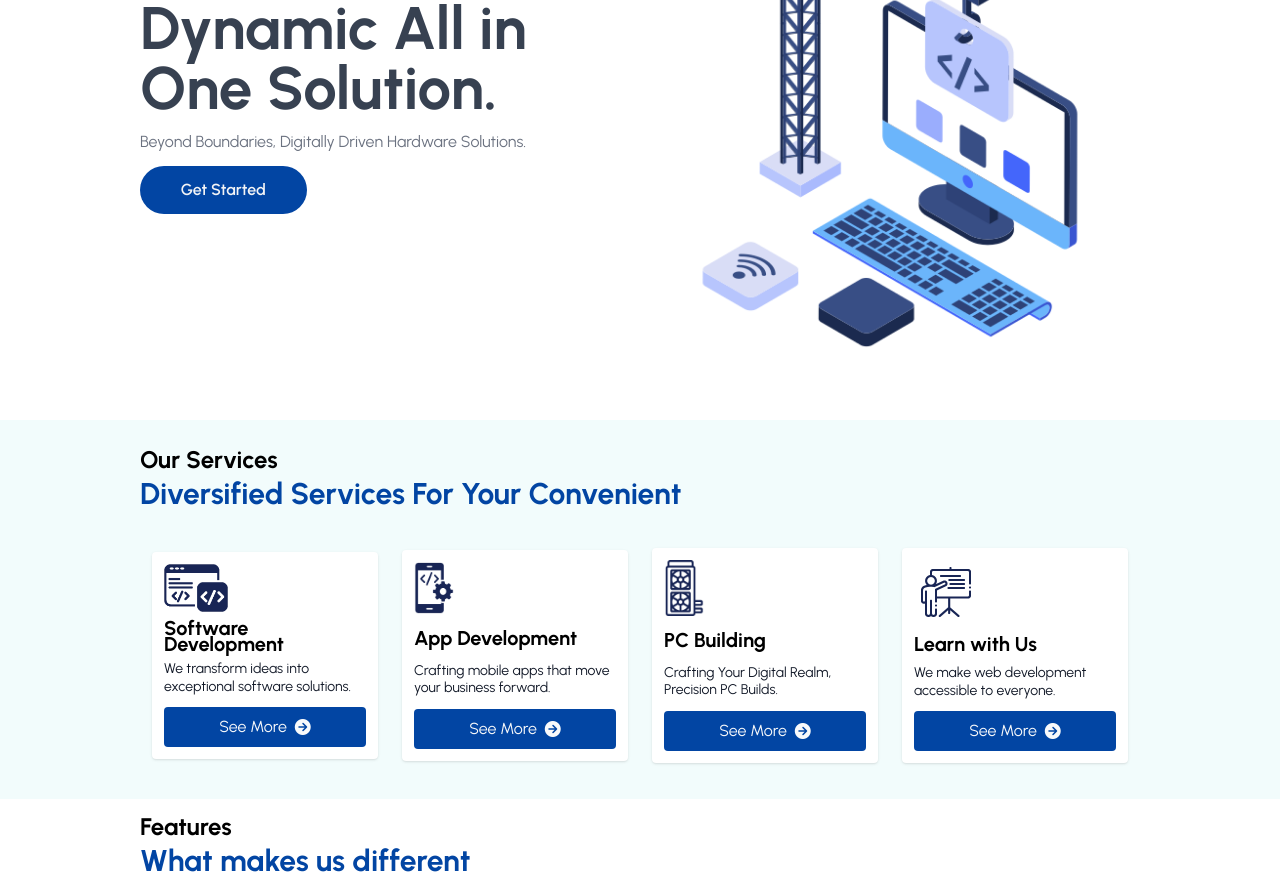
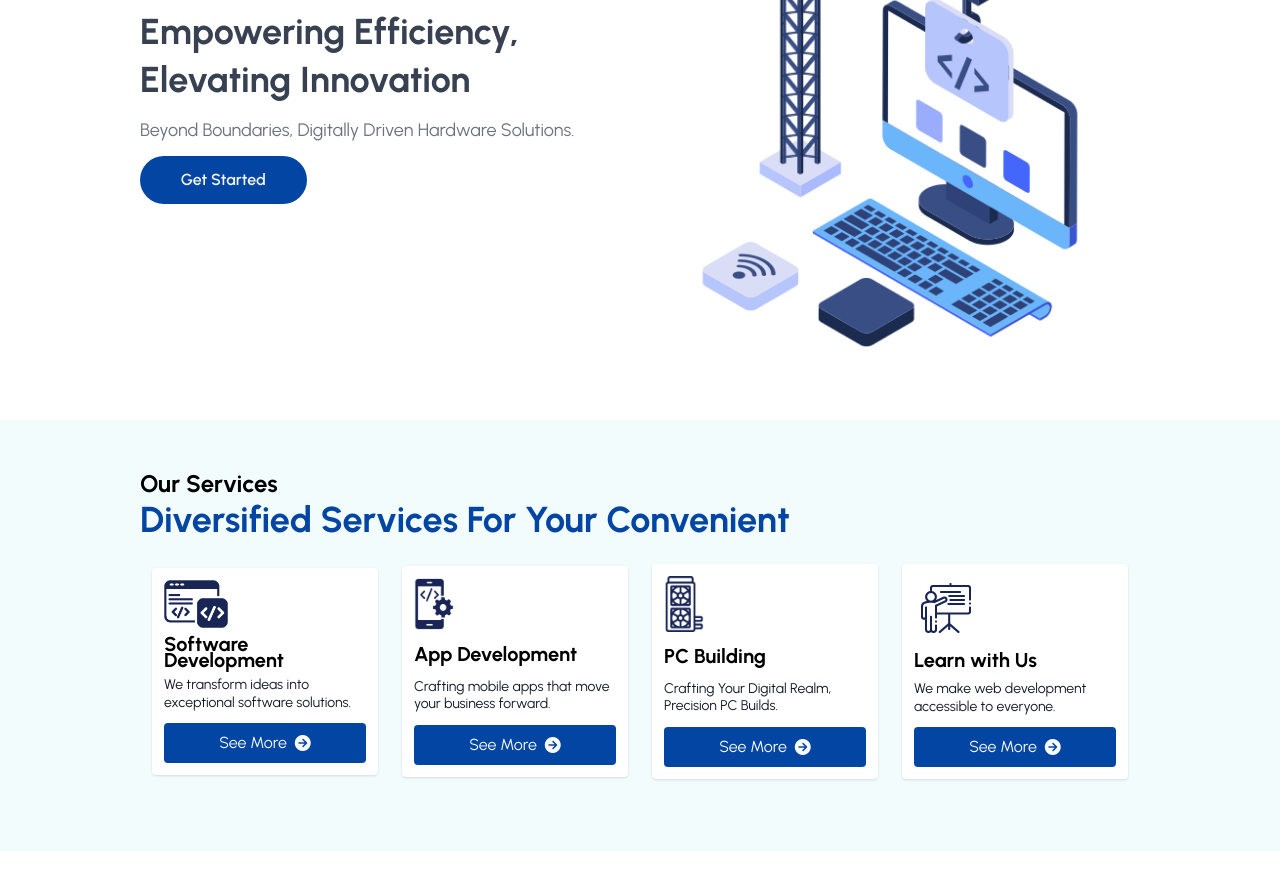
Before and after one commit to jltdev15/tg-website-2024, a Vue app: page / in a window 1280 px wide. Shown: the part 240-1132 px from the top of the page. Built offline with nearby package versions, Linux system fonts and the light colour scheme.

Commit message:
fix layouts

```diff
--- a/src/components/Features.vue
+++ b/src/components/Features.vue
@@ -2,36 +2,36 @@
   <base-card>
     <template #content>
       <div class="p-3">
-        <div class="pt-6 sm:pt-0">
+        <div class="pt-6 ">
           <p class="font-bold lg:text-2xl">Features</p>
-          <h3 class="text-2xl font-bold text-[#0245A3] lg:text-3xl">What makes us different</h3>
+          <h3 class="text-2xl font-bold text-[#0245A3] lg:text-3xl xl:text-4xl">What makes us different</h3>
 
         </div>
         <div class="flex flex-col ">
           <ul
             class="grid w-full grid-cols-2 gap-3 py-3 font-bold md:px-3 sm:grid sm:grid-cols-2 lg:grid-cols-5 justify-evenly md:py-6">
-            <li class="flex items-center gap-3 p-3 text-base rounded shadow lg:shadow-none">
+            <li class="flex items-center gap-3 p-3 text-base rounded shadow ">
               <img class="object-cover w-8 h-auto sm:w-12 md:w-14 lg:w-10" src="../assets/features/1.webp" alt="">
-              <p class="text-sm font-semibold text-gray-500 md:text-xl lg:text-base">Customization</p>
+              <p class="text-sm font-semibold text-gray-500 md:text-xl lg:text-base 2xl:text-xl">Customization</p>
             </li>
-            <li class="flex items-center gap-3 p-3 text-base rounded shadow lg:shadow-none">
+            <li class="flex items-center gap-3 p-3 text-base rounded shadow ">
               <img class="object-cover w-8 h-auto sm:w-12 md:w-14 lg:w-10" src="../assets/features/3.webp" alt="">
               <p class="text-sm font-semibold text-gray-500 md:text-xl lg:text-base">Scalability</p>
             </li>
-            <li class="flex items-center gap-3 p-3 text-base rounded shadow lg:shadow-none"><img
+            <li class="flex items-center gap-3 p-3 text-base rounded shadow "><img
                 class="object-cover w-8 h-auto sm:w-12 md:w-14 lg:w-10" src="../assets/features/2.webp" alt="">
               <p class="text-sm font-semibold text-gray-500 md:text-xl lg:text-base">Innovation</p>
             </li>
-            <li class="flex items-center gap-3 p-3 text-base rounded shadow lg:shadow-none"><img
+            <li class="flex items-center gap-3 p-3 text-base rounded shadow "><img
                 class="object-cover w-8 h-auto sm:w-12 md:w-14 lg:w-10" src="../assets/features/4.webp" alt="">
               <p class="text-sm font-semibold text-gray-500 md:text-xl lg:text-base">Support</p>
             </li>
-            <li class="flex items-center gap-3 p-3 text-base rounded shadow lg:shadow-none"><img
+            <li class="flex items-center gap-3 p-3 text-base rounded shadow "><img
                 class="object-cover w-8 h-auto sm:w-12 md:w-14 lg:w-10" src="../assets/features/5.webp" alt="">
               <p class="text-sm font-semibold text-gray-500 md:text-xl lg:text-base">Security</p>
             </li>
           </ul>
-          <div class="flex flex-col items-start gap-3 md:pt-12 between">
+          <div class="flex flex-col items-start gap-3 ">
             <div class="w-full ">
               <h1 class="text-2xl capitalize font-bold lg:text-3xl  text-[#0245A3]">
                 Track our services with ease
--- a/src/components/Hero.vue
+++ b/src/components/Hero.vue
@@ -2,13 +2,13 @@
   <base-card>
     <template #content>
       <section class="flex justify-center pt-24 pb-16 bg-gray-10 z-[-1] bg-transparent">
-        <div class="container grid items-center px-3 sm:w-full sm:grid-cols-2 2xl:px-16 place-items-center">
+        <div class="container grid items-center px-3 sm:w-full sm:grid-cols-2 place-items-center">
           <div class="text-gray-700 sm:row-start-1">
 
-            <h1 class="text-3xl xs:text-3xl md:text-5xl xl:text-6xl 2xl:text-7xl font-bold lg:leading-[3rem] sm:py-3">
-              Dynamic All in One Solution.
+            <h1 class="text-3xl xs:text-3xl md:text-4xl 2xl:text-5xl font-bold lg:leading-[3rem] sm:py-3">
+              Empowering Efficiency, Elevating Innovation
             </h1>
-            <p class="text-sm text-gray-500 xs:text-base sm:text-sm lg:text-base">
+            <p class="text-sm text-gray-500 xs:text-base sm:text-sm lg:text-base xl:text-lg">
               Beyond Boundaries, Digitally Driven Hardware Solutions.
             </p>
             <div class="">
--- a/src/components/Services.vue
+++ b/src/components/Services.vue
@@ -1,11 +1,11 @@
 <template>
-  <section class="flex justify-center py-3 xs:px-6 sm:px-3 md:px-3 lg:px-6 xl:px-32 bg-[#F2FCFC]">
+  <section class="flex xl:py-12 justify-center py-6 xs:px-6 sm:px-3 md:px-3 lg:px-6 xl:px-32 bg-[#F2FCFC]">
     <div class="w-full sm:px-6 lg:px-3">
-      <div class="px-3 py-3 sm:px-0">
+      <div class="px-3 sm:px-0">
         <h2 class="font-bold capitalize lg:text-2xl">
           Our Services
         </h2>
-        <p class="py-0 text-2xl font-bold text-[#0245A3] capitalize lg:text-3xl">
+        <p class="py-0 text-2xl font-bold text-[#0245A3] capitalize lg:text-3xl xl:text-4xl">
           Diversified services for your convenient
         </p>
       </div>
@@ -16,7 +16,7 @@
             <img class="w-8 h-auto xs:w-10 sm:w-20 lg:w-16 max-w-max" src="../assets/images/app-dev.webp"
               alt="Software Developement Services" />
             <div class="">
-              <p class="leading-[1rem] text-xl py-4 md:py-2 font-bold">
+              <p class="leading-[1rem] text-xl py-4 md:py-2 2xl:py-4 font-bold">
                 Software Development
               </p>
               <p class="hidden pb-3 text-sm leading-tight text-gray-900 sm:block">
```
